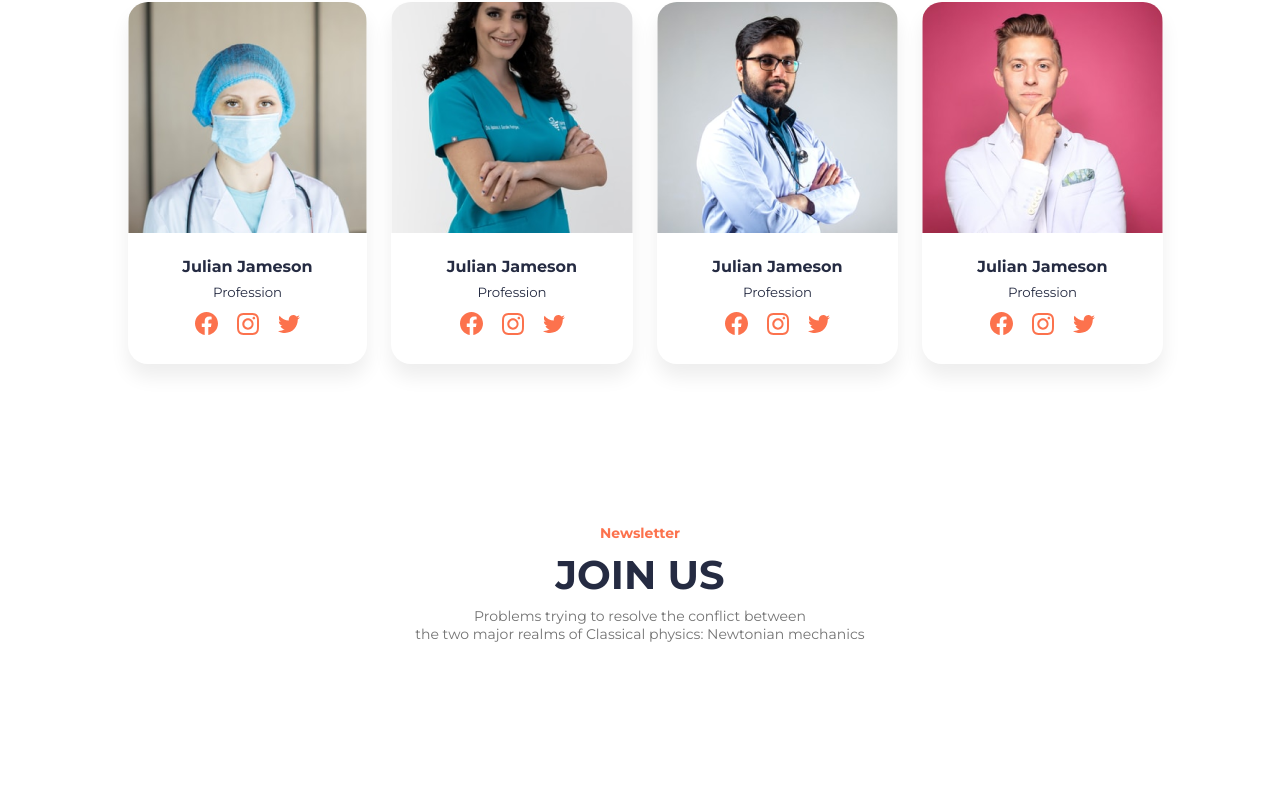
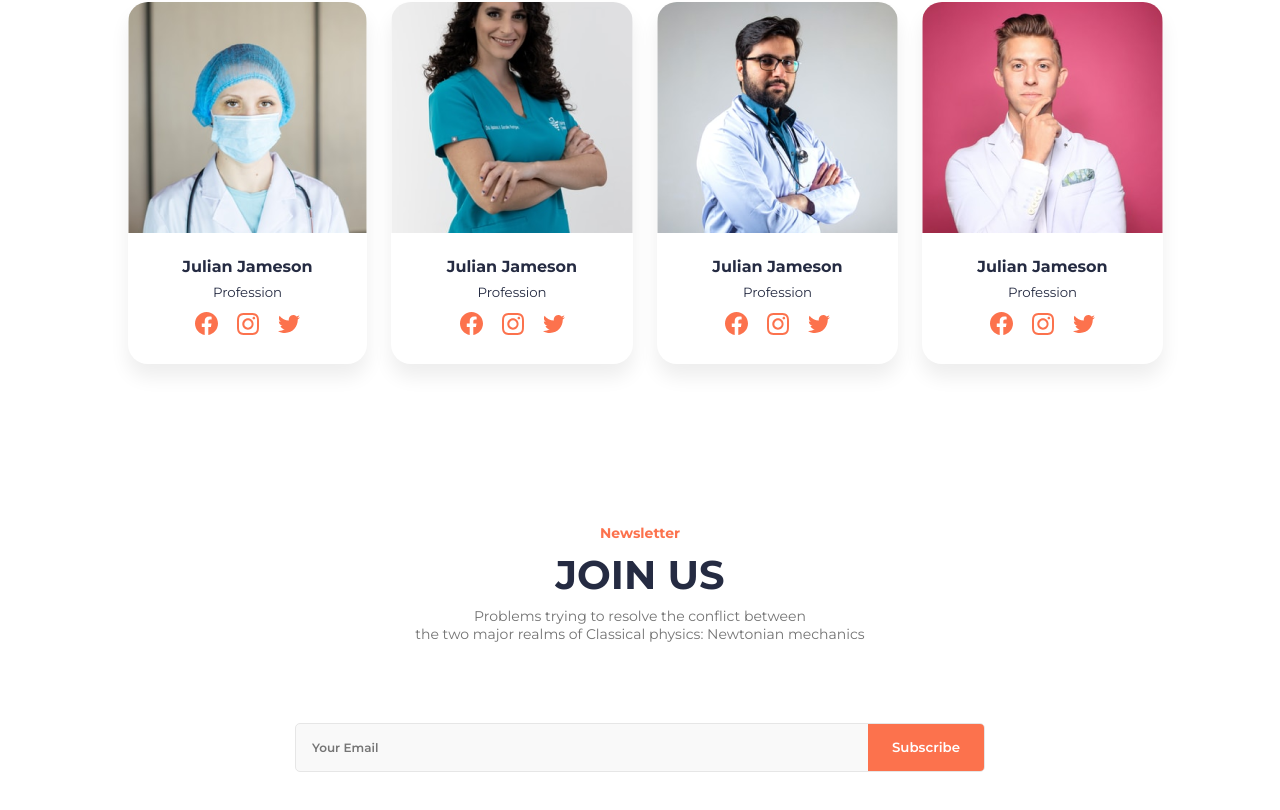
Before and after one commit to MoisesMarchini/LandingPage-MedicalVictory, an Angular app: page / in a window 1280 px wide. Shown: the part 3859-4669 px from the top of the page. Built offline with nearby package versions, Linux system fonts and the light colour scheme.

Commit message:
Add section Newsletter;

```diff
--- a/src/app/sections/newsletter/newsletter.component.html
+++ b/src/app/sections/newsletter/newsletter.component.html
@@ -1,8 +1,25 @@
-<section class="container text-center">
+<section
+  class="container text-center d-flex flex-column align-items-center my-section"
+>
   <h6 class="section-name">Newsletter</h6>
   <h2>JOIN US</h2>
   <p class="text-secondary-text mb-section mx-auto">
     Problems trying to resolve the conflict between <br />
     the two major realms of Classical physics: Newtonian mechanics
   </p>
+  <form
+    #subscribeForm="ngForm"
+    (ngSubmit)="onSubmit(subscribeForm)"
+    class="subscribe-form d-flex w-100"
+  >
+    <input
+      type="email"
+      name="email"
+      placeholder="Your Email"
+      class="flex-grow-1"
+      required
+      ngModel
+    />
+    <button type="submit" class="btn btn-primary">Subscribe</button>
+  </form>
 </section>
--- a/src/app/sections/newsletter/newsletter.component.scss
+++ b/src/app/sections/newsletter/newsletter.component.scss
@@ -0,0 +1,22 @@
+form.subscribe-form {
+  max-width: 688px;
+  border: 1px solid #E6E6E6;
+  border-radius: 5px;
+  overflow: hidden;
+  background-color: #F9F9F9;
+  color: var(--secondary-text);
+  font-family: "Montserrat", sans-serif;
+  > input {
+    border: 0;
+    background: transparent;
+    padding: 1rem;
+    font-size: 12px;
+    font-family: inherit;
+    font-weight: 600;
+  }
+  > button {
+    border-radius: 0;
+    font-weight: 600;
+    font-family: inherit;
+  }
+}
--- a/src/app/sections/newsletter/newsletter.component.ts
+++ b/src/app/sections/newsletter/newsletter.component.ts
@@ -1,4 +1,5 @@
 import { Component } from '@angular/core';
+import { NgForm } from '@angular/forms';
 
 @Component({
   selector: 'app-newsletter',
@@ -6,5 +7,12 @@ import { Component } from '@angular/core';
   styleUrls: ['./newsletter.component.scss']
 })
 export class NewsletterComponent {
+  onSubmit(form: NgForm) {
+    if (form.invalid) {
+      console.warn('Insira um email válido');
+      return;
+    }
 
+    console.log('Enviando email para: ' + form.value.email);
+  }
 }
--- a/src/app/sections/sections.module.ts
+++ b/src/app/sections/sections.module.ts
@@ -8,6 +8,7 @@ import { CoursesComponent } from './courses/courses.component';
 import { TestimonialsComponent } from './testimonials/testimonials.component';
 import { TeamComponent } from './team/team.component';
 import { NewsletterComponent } from './newsletter/newsletter.component';
+import { FormsModule } from '@angular/forms';
 
 
 
@@ -23,7 +24,8 @@ import { NewsletterComponent } from './newsletter/newsletter.component';
   ],
   imports: [
     CommonModule,
-    SharedModule
+    SharedModule,
+    FormsModule
   ],
   exports: [
     HeaderComponent,
--- a/src/app/shared/styles/_buttons.scss
+++ b/src/app/shared/styles/_buttons.scss
@@ -5,6 +5,7 @@
   border-radius: 4px;
   background-color: var(--_btn-bg-color);
   color: var(--_btn-color);
+  border: 0;
   cursor: pointer;
 }
 
```
